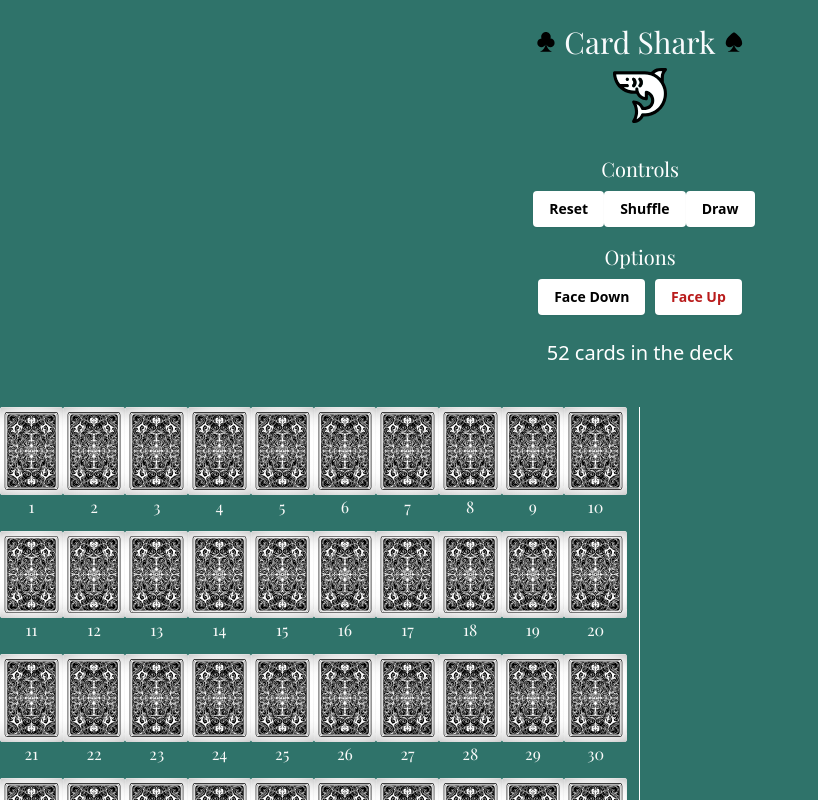
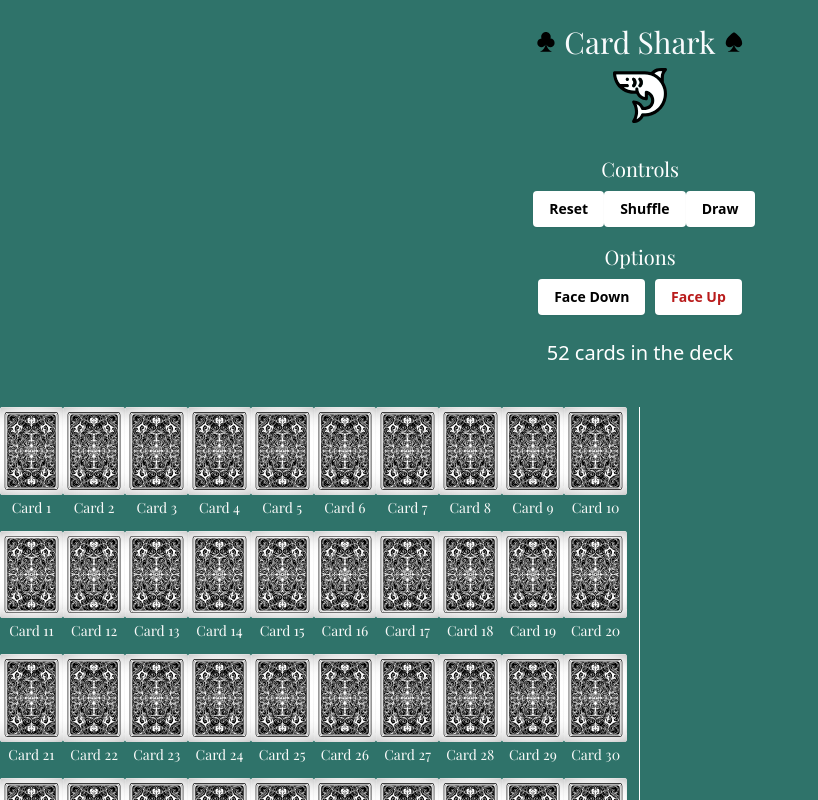
Before and after one commit to bozoputer/card-shark, a React app: page / in a window 1280 px wide. Shown: the top 800 px of the page, without its empty margins (0-818 px from the left). Built offline with nearby package versions, Linux system fonts and the light colour scheme; a web font is replaced by a local one.

Commit message:
Update copy

```diff
--- a/src/Card.jsx
+++ b/src/Card.jsx
@@ -16,7 +16,7 @@ const BackCard = ({ id }) => {
     <div className="card-cell flex justify-center items-center mb-3">
       <div className="card">
         <img src={back} alt="playing card back" />
-        <span className="pt font-body text-stone-50">{id}</span>
+        <span className="pt font-body text-stone-50 text-sm">Card {id}</span>
       </div>
     </div>
   );
```
